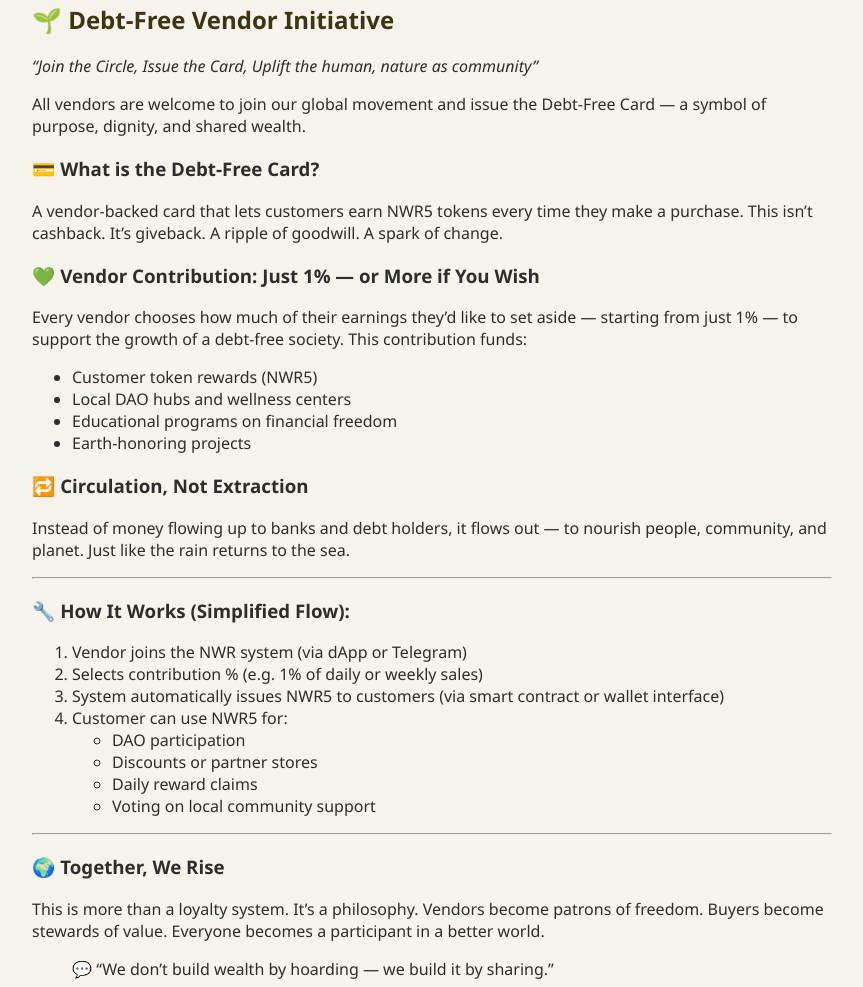
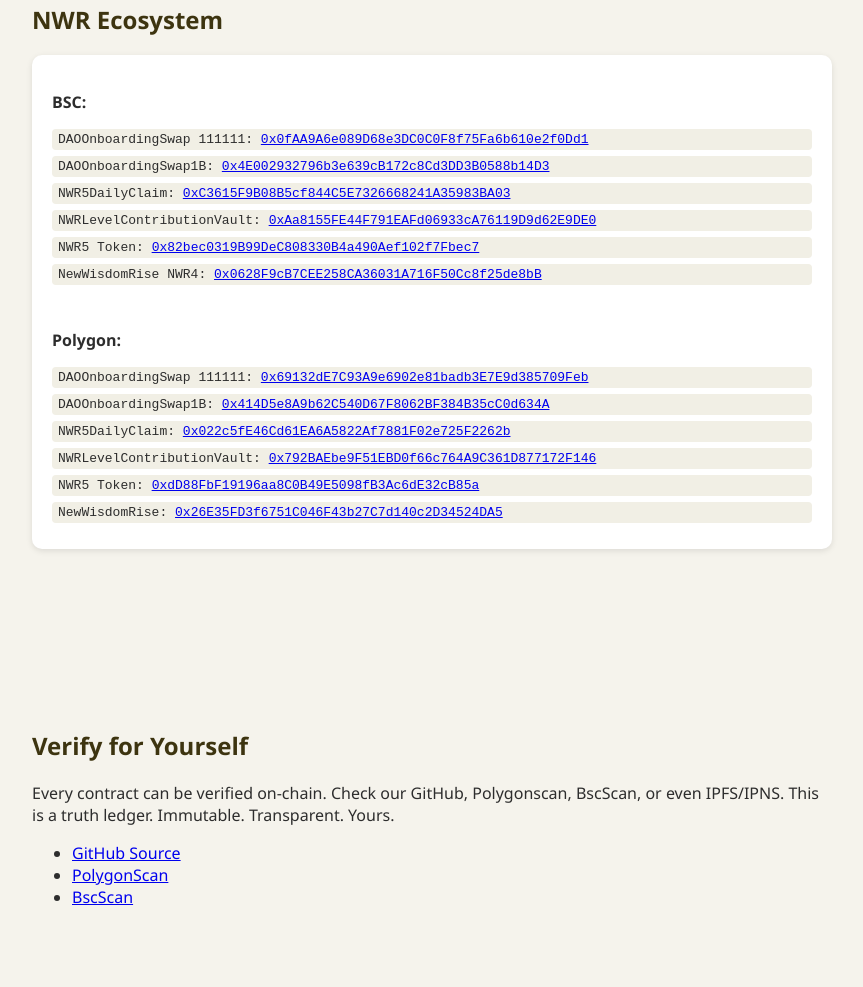
Before and after one commit to noorelahmanifestofinal/NWR, a plain HTML site: page index.html in a window 1280 px wide. Shown: the part 3789-4776 px from the top of the page, without its empty margins (208-1071 px from the left). Drawn offline with Linux system fonts and the light colour scheme.

Commit message:
Update index.html

```diff
--- a/index.html
+++ b/index.html
@@ -166,42 +166,6 @@
   </blockquote>
 </section>
 
-  <section id="vendor">
-    <h2>🌱 Debt-Free Vendor Initiative</h2>
-    <p><em>“Join the Circle, Issue the Card, Uplift the human, nature as community”</em></p>
-    <p>All vendors are welcome to join our global movement and issue the Debt-Free Card — a symbol of purpose, dignity, and shared wealth.</p>
-    <h3>💳 What is the Debt-Free Card?</h3>
-    <p>A vendor-backed card that lets customers earn NWR5 tokens every time they make a purchase. This isn’t cashback. It’s giveback. A ripple of goodwill. A spark of change.</p>
-    <h3>💚 Vendor Contribution: Just 1% — or More if You Wish</h3>
-    <p>Every vendor chooses how much of their earnings they’d like to set aside — starting from just 1% — to support the growth of a debt-free society. This contribution funds:</p>
-    <ul>
-      <li>Customer token rewards (NWR5)</li>
-      <li>Local DAO hubs and wellness centers</li>
-      <li>Educational programs on financial freedom</li>
-      <li>Earth-honoring projects</li>
-    </ul>
-    <h3>🔁 Circulation, Not Extraction</h3>
-    <p>Instead of money flowing up to banks and debt holders, it flows out — to nourish people, community, and planet. Just like the rain returns to the sea.</p>
-    <hr>
-    <h3>🔧 How It Works (Simplified Flow):</h3>
-    <ol>
-      <li>Vendor joins the NWR system (via dApp or Telegram)</li>
-      <li>Selects contribution % (e.g. 1% of daily or weekly sales)</li>
-      <li>System automatically issues NWR5 to customers (via smart contract or wallet interface)</li>
-      <li>Customer can use NWR5 for:
-        <ul>
-          <li>DAO participation</li>
-          <li>Discounts or partner stores</li>
-          <li>Daily reward claims</li>
-          <li>Voting on local community support</li>
-        </ul>
-      </li>
-    </ol>
-    <hr>
-    <h3>🌍 Together, We Rise</h3>
-    <p>This is more than a loyalty system. It’s a philosophy. Vendors become patrons of freedom. Buyers become stewards of value. Everyone becomes a participant in a better world.</p>
-    <blockquote>💬 “We don’t build wealth by hoarding — we build it by sharing.”</blockquote>
-  </section>
 
   <section id="ecosystem">
   <h2>NWR Ecosystem</h2>
```
